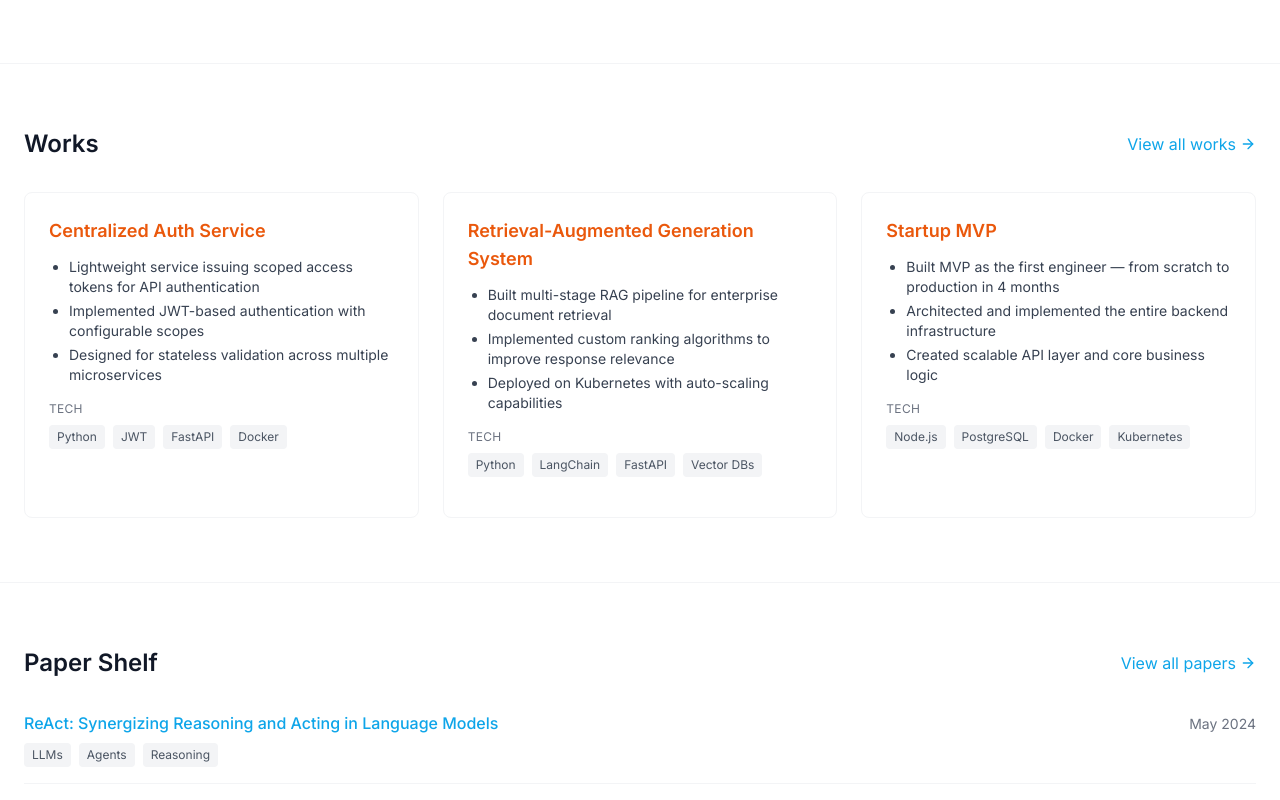
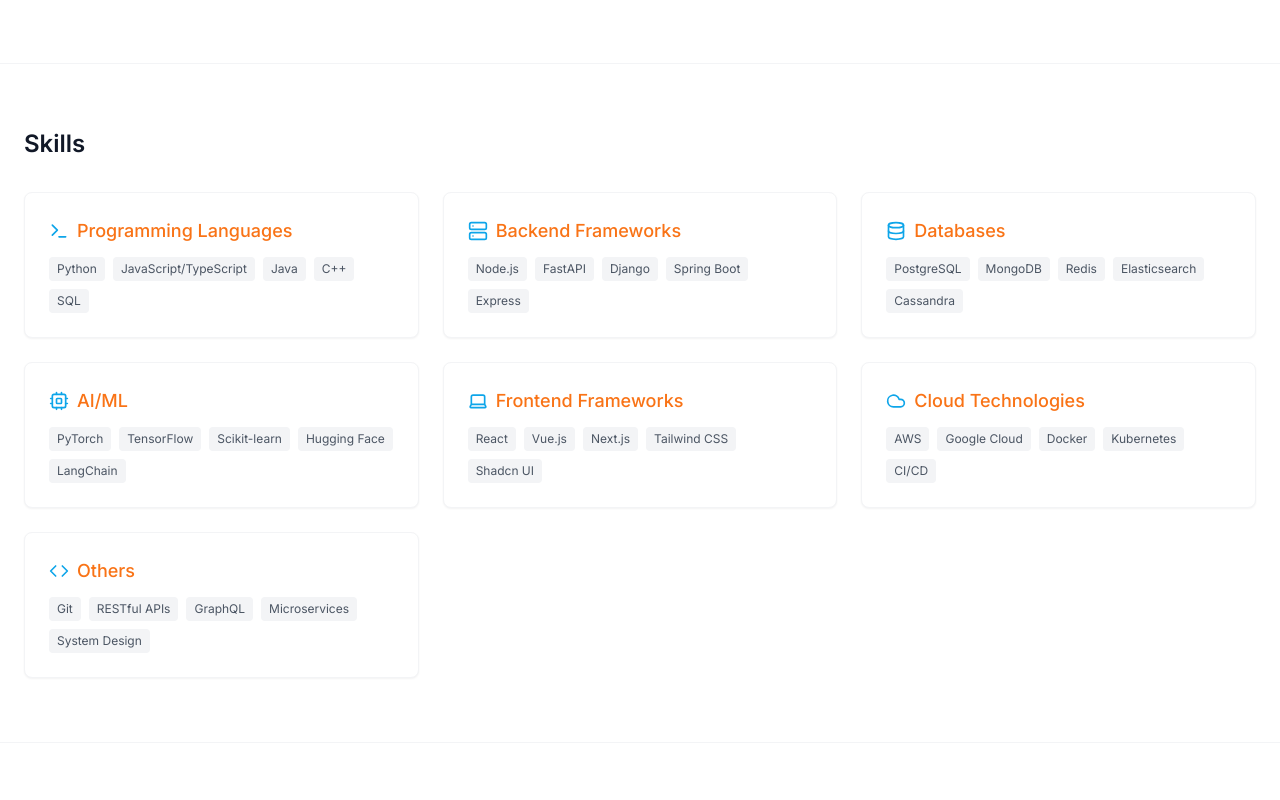
Before and after one commit to MRaahulVignesh/raahul-vignesh-digital-garden, a React (Vite) app: page / in a window 1280 px wide. Shown: the part 1100-1900 px from the top of the page. Built offline with nearby package versions, Linux system fonts and the light colour scheme.

Commit message:
Add skills section and improve design
- Added a skills section to the home page, categorized by skill type.
- Simplified the papers section.
- Improved the design of the works section.

```diff
--- a/src/components/PaperShelf.tsx
+++ b/src/components/PaperShelf.tsx
@@ -50,8 +50,9 @@ const PaperShelf: React.FC = () => {
         <div className="space-y-4">
           {papers.map((paper, index) => (
             <div key={index} className="pb-4 border-b border-gray-100 last:border-0">
-              <div className="flex flex-col sm:flex-row sm:justify-between sm:items-baseline">
-                <h3 className="font-medium">
+              <div className="flex items-baseline justify-between">
+                <span className="text-sm text-gray-500">{paper.dateRead}:</span>
+                <h3 className="font-medium flex-1 ml-2">
                   <a
                     href={paper.url}
                     target="_blank"
@@ -61,9 +62,8 @@ const PaperShelf: React.FC = () => {
                     {paper.title}
                   </a>
                 </h3>
-                <span className="text-sm text-gray-500 mt-1 sm:mt-0">{paper.dateRead}</span>
               </div>
-              <div className="flex flex-wrap gap-2 mt-2">
+              <div className="flex flex-wrap gap-2 mt-2 ml-16">
                 {paper.tags.map((tag, tagIndex) => (
                   <span
                     key={tagIndex}
--- /dev/null
+++ b/src/components/Skills.tsx
@@ -0,0 +1,84 @@
+
+import React from 'react';
+import Container from './Container';
+import { Database, Code, Terminal, Cloud, Cpu, Laptop, Server } from 'lucide-react';
+
+interface SkillCategory {
+  title: string;
+  icon: React.ReactNode;
+  skills: string[];
+}
+
+const skillCategories: SkillCategory[] = [
+  {
+    title: "Programming Languages",
+    icon: <Terminal className="h-5 w-5 text-highlight" />,
+    skills: ["Python", "JavaScript/TypeScript", "Java", "C++", "SQL"]
+  },
+  {
+    title: "Backend Frameworks",
+    icon: <Server className="h-5 w-5 text-highlight" />,
+    skills: ["Node.js", "FastAPI", "Django", "Spring Boot", "Express"]
+  },
+  {
+    title: "Databases",
+    icon: <Database className="h-5 w-5 text-highlight" />,
+    skills: ["PostgreSQL", "MongoDB", "Redis", "Elasticsearch", "Cassandra"]
+  },
+  {
+    title: "AI/ML",
+    icon: <Cpu className="h-5 w-5 text-highlight" />,
+    skills: ["PyTorch", "TensorFlow", "Scikit-learn", "Hugging Face", "LangChain"]
+  },
+  {
+    title: "Frontend Frameworks",
+    icon: <Laptop className="h-5 w-5 text-highlight" />,
+    skills: ["React", "Vue.js", "Next.js", "Tailwind CSS", "Shadcn UI"]
+  },
+  {
+    title: "Cloud Technologies",
+    icon: <Cloud className="h-5 w-5 text-highlight" />,
+    skills: ["AWS", "Google Cloud", "Docker", "Kubernetes", "CI/CD"]
+  },
+  {
+    title: "Others",
+    icon: <Code className="h-5 w-5 text-highlight" />,
+    skills: ["Git", "RESTful APIs", "GraphQL", "Microservices", "System Design"]
+  }
+];
+
+const Skills: React.FC = () => {
+  return (
+    <section id="skills" className="py-16 border-t border-gray-100">
+      <Container>
+        <h2 className="text-2xl font-semibold mb-8">Skills</h2>
+
+        <div className="grid grid-cols-1 md:grid-cols-2 lg:grid-cols-3 gap-6">
+          {skillCategories.map((category, index) => (
+            <div
+              key={index}
+              className="bg-white border border-gray-100 rounded-lg p-6 shadow-sm hover:shadow-md transition-shadow duration-300 hover:border-accent-light"
+            >
+              <div className="flex items-center gap-2 mb-3">
+                {category.icon}
+                <h3 className="text-lg font-medium text-accent">{category.title}</h3>
+              </div>
+              <div className="flex flex-wrap gap-2">
+                {category.skills.map((skill, skillIndex) => (
+                  <span
+                    key={skillIndex}
+                    className="px-2 py-1 bg-gray-100 text-gray-600 text-xs rounded"
+                  >
+                    {skill}
+                  </span>
+                ))}
+              </div>
+            </div>
+          ))}
+        </div>
+      </Container>
+    </section>
+  );
+};
+
+export default Skills;
--- a/src/pages/Index.tsx
+++ b/src/pages/Index.tsx
@@ -4,6 +4,7 @@ import Header from '../components/Header';
 import Hero from '../components/Hero';
 import Experience from '../components/Experience';
 import Works from '../components/Works';
+import Skills from '../components/Skills';
 import PaperShelf from '../components/PaperShelf';
 import Resume from '../components/Resume';
 import Footer from '../components/Footer';
@@ -15,6 +16,7 @@ const Index = () => {
       <main>
         <Hero />
         <Experience />
+        <Skills />
         <Works />
         <PaperShelf />
         <Resume />
--- a/src/pages/PaperShelfPage.tsx
+++ b/src/pages/PaperShelfPage.tsx
@@ -9,7 +9,6 @@ interface Paper {
   dateRead: string;
   tags: string[];
   url: string;
-  authors?: string;
 }
 
 const papers: Paper[] = [
@@ -17,36 +16,31 @@ const papers: Paper[] = [
     title: "ReAct: Synergizing Reasoning and Acting in Language Models",
     dateRead: "May 2024",
     tags: ["LLMs", "Agents", "Reasoning"],
-    url: "https://arxiv.org/abs/2210.03629",
-    authors: "Shunyu Yao, Jeffrey Zhao, Dian Yu, et al."
+    url: "https://arxiv.org/abs/2210.03629"
   },
   {
     title: "Learning to Summarize from Human Feedback",
     dateRead: "April 2024",
     tags: ["RLHF", "Summarization", "LLMs"],
-    url: "https://arxiv.org/abs/2009.01325",
-    authors: "Nisan Stiennon, Long Ouyang, Jeff Wu, et al."
+    url: "https://arxiv.org/abs/2009.01325"
   },
   {
     title: "Retrieval-Augmented Generation for Knowledge-Intensive NLP Tasks",
     dateRead: "March 2024",
     tags: ["RAG", "NLP", "Knowledge Retrieval"],
-    url: "https://arxiv.org/abs/2005.11401",
-    authors: "Patrick Lewis, Ethan Perez, Aleksandra Piktus, et al."
+    url: "https://arxiv.org/abs/2005.11401"
   },
   {
     title: "Attention Is All You Need",
     dateRead: "February 2024",
     tags: ["Transformers", "Deep Learning", "NLP"],
-    url: "https://arxiv.org/abs/1706.03762",
-    authors: "Ashish Vaswani, Noam Shazeer, Niki Parmar, et al."
+    url: "https://arxiv.org/abs/1706.03762"
   },
   {
     title: "BERT: Pre-training of Deep Bidirectional Transformers for Language Understanding",
     dateRead: "January 2024",
     tags: ["BERT", "NLP", "Pre-training"],
-    url: "https://arxiv.org/abs/1810.04805",
-    authors: "Jacob Devlin, Ming-Wei Chang, Kenton Lee, et al."
+    url: "https://arxiv.org/abs/1810.04805"
   }
 ];
 
@@ -67,7 +61,7 @@ const PaperShelfPage: React.FC = () => {
       <main>
         <section className="py-12">
           <Container>
-            <h1 className="text-3xl font-bold mb-2">Paper Shelf</h1>
+            <h1 className="text-3xl font-bold mb-6">Paper Shelf</h1>
             <p className="text-gray-600 mb-8">
               A collection of research papers I've read and found valuable in my journey through AI and software engineering.
             </p>
@@ -75,8 +69,9 @@ const PaperShelfPage: React.FC = () => {
             <div className="space-y-6">
               {papers.map((paper, index) => (
                 <div key={index} className="pb-6 border-b border-gray-100 last:border-0">
-                  <div className="flex flex-col md:flex-row md:justify-between md:items-baseline">
-                    <h3 className="font-medium text-xl">
+                  <div className="flex items-baseline">
+                    <span className="text-sm text-gray-500 w-24">{paper.dateRead}:</span>
+                    <h3 className="font-medium">
                       <a
                         href={paper.url}
                         target="_blank"
@@ -86,16 +81,9 @@ const PaperShelfPage: React.FC = () => {
                         {paper.title}
                       </a>
                     </h3>
-                    <span className="text-sm text-gray-500 mt-1 md:mt-0">{paper.dateRead}</span>
                   </div>
 
-                  {paper.authors && (
-                    <p className="text-gray-700 mt-1 mb-2">
-                      {paper.authors}
-                    </p>
-                  )}
-
-                  <div className="flex flex-wrap gap-2 mt-3">
+                  <div className="flex flex-wrap gap-2 mt-2 ml-24">
                     {paper.tags.map((tag, tagIndex) => (
                       <span
                         key={tagIndex}
--- a/src/pages/WorksPage.tsx
+++ b/src/pages/WorksPage.tsx
@@ -90,17 +90,19 @@ const WorksPage: React.FC = () => {
             <h1 className="text-3xl font-bold mb-2">My Works</h1>
             <p className="text-gray-600 mb-8">A collection of projects I've worked on over the years.</p>
 
-            <div className="space-y-8">
+            <div className="space-y-6">
               {projects.map((project, index) => (
                 <div
                   key={index}
-                  className="border border-gray-100 rounded-lg overflow-hidden hover:shadow-md transition-all duration-300 p-6"
+                  className="bg-white border border-gray-200 rounded-lg shadow-sm hover:shadow-md transition-all duration-300 p-6 relative overflow-hidden group"
                 >
+                  <div className="absolute top-0 left-0 h-full w-1 bg-accent-light group-hover:bg-accent transition-colors duration-300"></div>
+
                   <h3 className="text-xl font-semibold mb-4 text-accent-dark">{project.title}</h3>
 
-                  <ul className="list-disc pl-5 mb-5 text-gray-700 space-y-2">
+                  <ul className="list-disc pl-5 mb-5 text-gray-700 space-y-2 marker:text-accent-light">
                     {project.description.map((point, idx) => (
-                      <li key={idx}>{point}</li>
+                      <li key={idx} className="pl-2">{point}</li>
                     ))}
                   </ul>
 
@@ -116,11 +118,11 @@ const WorksPage: React.FC = () => {
                   </div>
 
                   {(project.githubUrl || project.demoUrl) && (
-                    <div className="flex gap-3 mt-auto pt-2">
+                    <div className="flex gap-3 pt-2 border-t border-gray-100">
                       {project.githubUrl && (
                         <a
                           href={project.githubUrl}
-                          className="text-sm text-highlight hover:text-highlight-dark transition-colors"
+                          className="text-sm text-highlight hover:text-highlight-dark transition-colors mt-2"
                           target="_blank"
                           rel="noopener noreferrer"
                         >
@@ -130,7 +132,7 @@ const WorksPage: React.FC = () => {
                       {project.demoUrl && (
                         <a
                           href={project.demoUrl}
-                          className="text-sm text-highlight hover:text-highlight-dark transition-colors"
+                          className="text-sm text-highlight hover:text-highlight-dark transition-colors mt-2"
                           target="_blank"
                           rel="noopener noreferrer"
                         >
```
